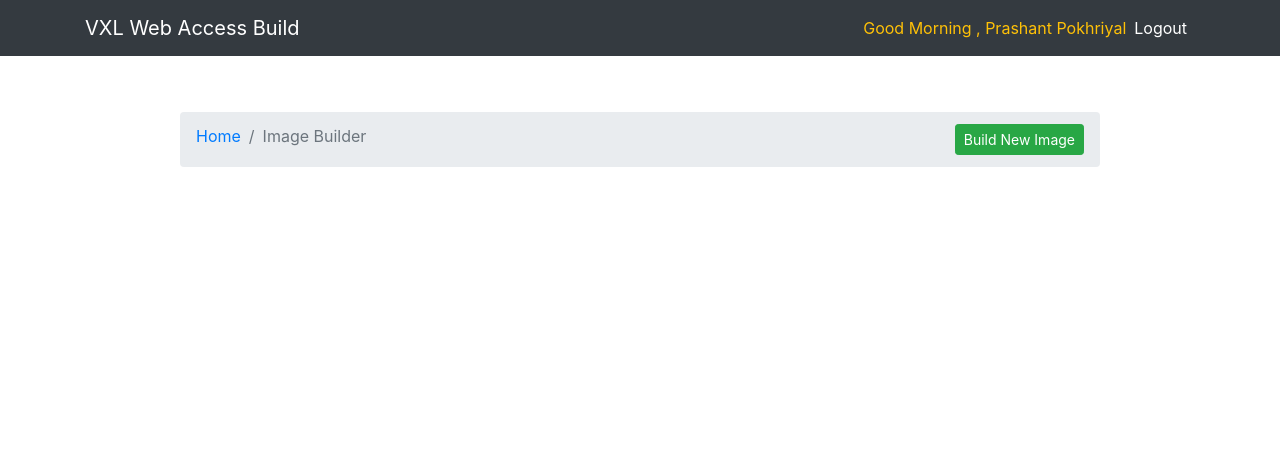
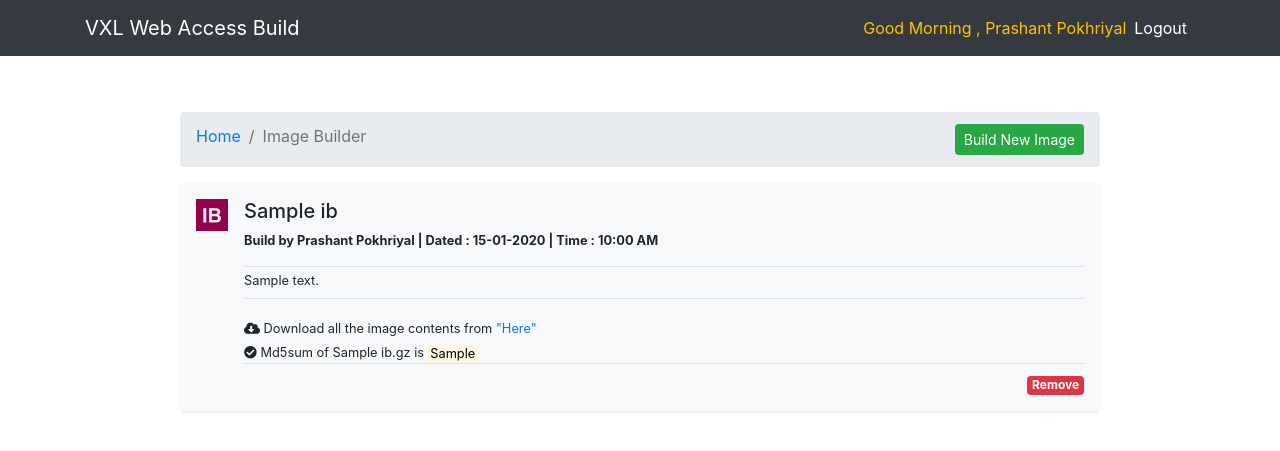
Before and after one commit to ppokhriyal/WebAccessBuild, a Flask app: page /ib_home in a window 1280 px wide. Shown: the top 451 px of the page. Run offline with Flask 2, Linux system fonts and the light colour scheme; a user stored in the database is signed in; tables that the repository leaves empty hold one stand-in row (values such as "Sample post"); some libraries are stand-ins or nearby versions.

Commit message:
WebAccessBuild

```diff
--- a/webaccessbuild/models.py
+++ b/webaccessbuild/models.py
@@ -79,7 +79,9 @@ class IB(db.Model):
 	date_posted = db.Column(db.DateTime(),nullable=False,default=datetime.now)
 	ib_description = db.Column(db.Text,nullable=False)
 	ib_gzurl = db.Column(db.String(100),nullable=False)
+	gz_md5sum = db.Column(db.String(40),nullable=False)
+
 	user_id = db.Column(db.Integer, db.ForeignKey('user.id'), nullable=False)
 
 	def __repr__(self):
-		return f"IB('{self.ib_buildid}','{self.ib_name}','{self.ib_description}','{self.ib_gzurl}')"
+		return f"IB('{self.ib_buildid}','{self.ib_name}','{self.ib_description}','{self.ib_gzurl}','{self.gz_md5sum}'"
--- a/webaccessbuild/routes.py
+++ b/webaccessbuild/routes.py
@@ -15,6 +15,9 @@ import tarfile
 import urllib3
 import wget
 import requests
+import asyncio
+import concurrent.futures
+import requests
 
 #Paramiko Global Connect
 global client
@@ -25,10 +28,12 @@ client.set_missing_host_key_policy(paramiko.client.AutoAddPolicy)
 #Main Home
 @app.route('/')
 def mainhome():
-
     pb_count = len(db.session.query(PB).all())
     fb_count = len(db.session.query(FB).all())
-    return render_template('mainhome.html',title='VXL WAB',pb_count=pb_count,fb_count=fb_count)
+    ib_count = len(db.session.query(IB).all())
+    rn_count = len(db.session.query(RegisteredNode).all())
+
+    return render_template('mainhome.html',title='VXL WAB',pb_count=pb_count,fb_count=fb_count,ib_count=ib_count,rn_count=rn_count)
 
 #PB Home
 @app.route('/pb_home')
@@ -41,9 +46,9 @@ def pb_home():
 
 
 #PB Add Remote Host Node
-@app.route('/pb_addremotenode',methods=['POST','GET'])
+@app.route('/addremotenode',methods=['POST','GET'])
 @login_required
-def pb_addhostnode():
+def addhostnode():
     form = PBAddHostForm()
 
     with open('/root/.ssh/id_rsa.pub',"r") as f:
@@ -68,14 +73,14 @@ def pb_addhostnode():
             flash(f"Connection Timeout",'danger')
 
         flash(f"Remote Host Machine added successfully",'success')
-        return redirect(url_for('pb_reghostnode'))
+        return redirect(url_for('reghostnode'))
 
-    return render_template('pb_addhost.html',title='Add Remote Node',form=form,publickey_content=publickey_content)
+    return render_template('addnode.html',title='Add Remote Node',form=form,publickey_content=publickey_content)
 
 #PB Remote Host Node
-@app.route('/pb_reghostnode')
+@app.route('/reghostnodes')
 @login_required
-def pb_reghostnode():
+def reghostnode():
     page = request.args.get('page',1,type=int)
     regs_host_count = db.session.query(RegisteredNode).count()
     regs_hosts = RegisteredNode.query.paginate(page=page,per_page=4)
@@ -92,7 +97,7 @@ def pb_reghostnode():
         except Exception as ee:
             print(ee)
 
-    return render_template('pb_reghostnode.html',title='Register Host Node',regs_host_count=regs_host_count,regs_hosts=regs_hosts,host_ip_status=host_ip_status)
+    return render_template('regnodes.html',title='Register Host Node',regs_host_count=regs_host_count,regs_hosts=regs_hosts,host_ip_status=host_ip_status)
 
 
 #PB New PB
@@ -882,18 +887,64 @@ def delete_fb(fb_id):
 #Image Builder
 @app.route('/ib_home')
 def ibhome():
+    page = request.args.get('page',1,type=int)
+    ib = IB.query.order_by(IB.date_posted.desc()).paginate(page=page,per_page=4)
+    ib_count = len(db.session.query(IB).all())
 
-    return render_template('ib_home.html',title='Image Builder')
+    return render_template('ib_home.html',title='Image Builder',ib=ib,ib_count=ib_count)
 
+
+#Download size
+async def get_size(url):
+    response = requests.head(url)
+    size = int(response.headers['Content-Length'])
+    return size
+
+#Download Range
+def download_range(url, start, end, output):
+    headers = {'Range': f'bytes={start}-{end}'}
+    response = requests.get(url, headers=headers)
+
+    with open(output, 'wb') as f:
+        for part in response.iter_content(1024):
+            f.write(part)
+
+async def download(executor, url, output, chunk_size=1000000):
+    loop = asyncio.get_event_loop()
+
+    file_size = await get_size(url)
+    chunks = range(0, file_size, chunk_size)
+
+    tasks = [
+        loop.run_in_executor(
+            executor,
+            download_range,
+            url,
+            start,
+            start + chunk_size - 1,
+            f'{output}.part{i}',
+        )
+        for i, start in enumerate(chunks)
+    ]
+
+    await asyncio.wait(tasks)
+
+    with open(output, 'wb') as o:
+        for i in range(len(chunks)):
+            chunk_path = f'{output}.part{i}'
+
+            with open(chunk_path, 'rb') as s:
+                o.write(s.read())
+
+            os.remove(chunk_path)
 #Build New Image
 @app.route('/buildimage',methods=['POST','GET'])
 def ib_buildimg():
+
     form = IBBuildForm()
-
     #IB WorkArea
     ib_buildid = random.randint(1111,9999)
     ib_buildpath = '/var/www/html/Images/'
-    global read_log
 
     #Remove Builds which are not finished
     if not len(os.listdir(ib_buildpath)) == 0:
@@ -904,6 +955,7 @@ def ib_buildimg():
                 proc = subprocess.Popen(cmd,shell=True,stdout=subprocess.PIPE,stderr=subprocess.PIPE)
                 o,e = proc.communicate()
 
+
     #Check for Form Validation
     if form.validate_on_submit():
 
@@ -913,39 +965,258 @@ def ib_buildimg():
         os.makedirs(ib_buildpath+str(form.ib_buildid.data)+'/alpine')
         os.makedirs(ib_buildpath+str(form.ib_buildid.data)+'/gz_mount')
 
-        #Start Logging
-        with open(ib_buildpath+str(form.ib_buildid.data)+'/log.txt',"w") as f:
-            f.write("Building Image")
-            f.write("\n")
-            f.write("==============")
-            f.write("\n")
-
-        with open(ib_buildpath+str(form.ib_buildid.data)+'/log.txt',"r") as f:
-            read_log = f.read()
 
         #Check if Remote TC is alive
         try:
-            with open(ib_buildpath+str(form.ib_buildid.data)+'/log.txt',"a") as f:
-                f.write("INFO:[ Checking ThinClient Connectivity - "+str(form.ib_rmtcip.data)+" ]")
-                f.write("\n")
+            client.connect(str(form.ib_rmtcip.data),timeout=3)
+        except Exception as ee:
+            flash(f"Connection Timeout",'danger')
 
-            with open(ib_buildpath+str(form.ib_buildid.data)+'/log.txt',"r") as f:
-                read_log = f.read()
+        #Check for valid url for gz image
+        try:
 
-            client.connect(str(form.ib_rmtcip.data),timeout=3)
+            check_url = requests.head(form.ib_gzurl.data)
 
+            if check_url.status_code == 200:
+
+                #Download the GZ file
+                DOWNLOAD_URL = form.ib_gzurl.data
+                GZ_PATH = ib_buildpath+str(form.ib_buildid.data)+'/gz/'+os.path.basename(form.ib_gzurl.data)
+
+                executor = concurrent.futures.ThreadPoolExecutor(max_workers=3)
+                loop = asyncio.new_event_loop()
+                asyncio.set_event_loop(loop)
+
+                try:
+                    loop.run_until_complete(download(executor, DOWNLOAD_URL, GZ_PATH))
+                finally:
+                    loop.close()
+
+                #Extract GZ file
+                gunzip_cmd = "gunzip "+GZ_PATH
+                proc = subprocess.Popen(gunzip_cmd,shell=True,stdout=subprocess.PIPE,stderr=subprocess.PIPE)
+                o = proc.communicate()
+
+                #Mounting GZ Image
+                gz_mount_cmd0 = "losetup -f"
+                proc = subprocess.Popen(gz_mount_cmd0,shell=True,stdout=subprocess.PIPE,stderr=subprocess.PIPE)
+                e,o = proc.communicate()
+                loopdevice = e.decode('utf-8').rstrip('\n')
+
+                gz_mount_cmd1 = "losetup "+loopdevice+' '+ib_buildpath+str(form.ib_buildid.data)+'/gz/'+os.path.basename(form.ib_gzurl.data)[:-3]
+                proc = subprocess.Popen(gz_mount_cmd1,shell=True,stdout=subprocess.PIPE,stderr=subprocess.PIPE)
+                o = proc.communicate()
+                if proc.returncode !=0:
+                    flash(f'Error: {gz_mount_cmd1}','danger')
+                else:
+                    gz_mount_cmd2 = "kpartx -av "+loopdevice
+                    proc = subprocess.Popen(gz_mount_cmd2,shell=True,stdout=subprocess.PIPE,stderr=subprocess.PIPE)
+                    o = proc.communicate()
+                    if proc.returncode !=0:
+                        flash(f'Error : {gz_mount_cmd2}','danger')
+                    else:
+                        gz_mount_cmd3 = "vgchange -ay lvm-vxl"
+                        proc = subprocess.Popen(gz_mount_cmd3,shell=True,stdout=subprocess.PIPE,stderr=subprocess.PIPE)
+                        e,o = proc.communicate()
+
+                        gz_mount_cmd4 = "vgscan --mknodes"
+                        proc = subprocess.Popen(gz_mount_cmd4,shell=True,stdout=subprocess.PIPE,stderr=subprocess.PIPE)
+                        e,o = proc.communicate()
+
+                        gz_mount_cmd5 = "mount /dev/lvm-vxl/sda2 "+ib_buildpath+str(form.ib_buildid.data)+'/gz_mount/'
+                        proc = subprocess.Popen(gz_mount_cmd5,shell=True,stdout=subprocess.PIPE,stderr=subprocess.PIPE)
+                        e,o = proc.communicate()
+                        if proc.returncode !=0:
+                            flash(f'Error : {gz_mount_cmd5}','danger')
+                        else:
+                            print(f'Success : {gz_mount_cmd5}')
+
+                            #Start Copying Files
+                            #Create SoftLinks
+
+                            #client.connect(str(form.ib_rmtcip.data),username='root',timeout=3)
+                            #stdin, stdout, stderr = client.exec_command("cd /root ; ln -s /sda1/boot boot; ln -s /sda1/data/core core; ln -s /sda1/data/basic basic; ln -s /sda1/data/apps apps")
+                            #stdin, stdout, stderr = client.exec_command("cd /root ; python -m SimpleHTTPServer")
+
+                            #Boot
+                            #Remove Boot contents from GZ
+                            #print("Info : Removeing Boot Contents")
+                            #rm_boot_cmd = "rm -rf "+ib_buildpath+str(form.ib_buildid.data)+'/gz_mount/boot'
+                            #proc = subprocess.Popen(rm_boot_cmd,shell=True,stdout=subprocess.PIPE,stderr=subprocess.PIPE)
+                            #o,e = proc.communicate()
+                            #print(e)
+                            #print(f'Success : Remove Boot Contents from GZ')
+                            #Wget Boot contents to GZ
+                            #print("Info : Downloading Boot Contents")
+                            #client.connect(str(form.ib_rmtcip.data),username='root',timeout=3)
+                            #wget_boot_cmd = "wget -P "+ib_buildpath+str(form.ib_buildid.data)+"/gz_mount/ -r –level=0 -E –ignore-length -x -k -p -erobots=off -np -nH --reject='index.html*' -N http://"+str(form.ib_rmtcip.data)+":8000/boot/"
+                            #proc = subprocess.Popen(wget_boot_cmd,shell=True,stdout=subprocess.PIPE,stderr=subprocess.PIPE)
+                            #o,e = proc.communicate()
+                            #print(e)
+                            #print(f'Success : Downloaded /sda1/boot contents')
+                            #stdin, stdout, stderr = client.exec_command("killall python")
+
+                            #Core
+                            #Remove Core contents from GZ
+                            #print("Info : Removeing Core contents")
+                            #rm_core_cmd = "rm -rf "+ib_buildpath+str(form.ib_buildid.data)+'/gz_mount/data/core'
+                            #proc = subprocess.Popen(rm_core_cmd,shell=True,stdout=subprocess.PIPE,stderr=subprocess.PIPE)
+                            #o,e = proc.communicate()
+                            #print(e)
+                            ##Wget Core contents to GZ
+                            #print("Info : Downloading Core Contents")
+                            #client.connect(str(form.ib_rmtcip.data),username='root',timeout=3)
+                            #wget_core_cmd = "wget -P "+ib_buildpath+str(form.ib_buildid.data)+"/gz_mount/data/ -r –level=0 -E –ignore-length -x -k -p -erobots=off -np -nH --reject='index.html*' -N http://"+str(form.ib_rmtcip.data)+":8000/core/"
+                            #proc = subprocess.Popen(wget_core_cmd,shell=True,stdout=subprocess.PIPE,stderr=subprocess.PIPE)
+                            #o,e = proc.communicate()
+                            #print(e)
+                            #print(f'Success : Downloaded /sda1/data/core contents')
+                            #stdin, stdout, stderr = client.exec_command("killall python")
+
+                            #Basic
+                            #Remove Basic contents from GZ
+                            #print("Info : Removeing Basic Contents")
+                            #rm_basic_cmd = "rm -rf "+ib_buildpath+str(form.ib_buildid.data)+'/gz_mount/data/basic'
+                            #proc = subprocess.Popen(rm_basic_cmd,shell=True,stdout=subprocess.PIPE,stderr=subprocess.PIPE)
+                            #o,e = proc.communicate()
+                            #print(e)
+                            #Wget Basic contents to GZ
+                            #print("Info : Downloading Basic Contents")
+                            #client.connect(str(form.ib_rmtcip.data),username='root',timeout=3)
+                            #stdin, stdout, stderr = client.exec_command("cd /sda1/data/basic/ ; python -m SimpleHTTPServer")
+                            #wget_basic_cmd = "wget -P "+ib_buildpath+str(form.ib_buildid.data)+"/gz_mount/data/ -r –level=0 -E –ignore-length -x -k -p -erobots=off -np -nH --reject='index.html*' -N http://"+str(form.ib_rmtcip.data)+":8000/basic/"
+                            #proc = subprocess.Popen(wget_basic_cmd,shell=True,stdout=subprocess.PIPE,stderr=subprocess.PIPE)
+                            #o,e = proc.communicate()
+                            #print(e)
+                            #print(f'Success : Downloaded /sda1/data/basic contents')
+                            #stdin, stdout, stderr = client.exec_command("killall python")
+
+                            #Apps
+                            #Remove Apps contents from GZ
+                            #print("Info : Removeing Apps Contents")
+                            #rm_apps_cmd = "rm -rf "+ib_buildpath+str(form.ib_buildid.data)+'/gz_mount/data/apps'
+                            #proc = subprocess.Popen(rm_apps_cmd,shell=True,stdout=subprocess.PIPE,stderr=subprocess.PIPE)
+                            #o,e = proc.communicate()
+                            #print(e)
+                            #Wget Apps contents to GZ
+                            #print("Info : Downloading Apps Contents")
+                            #client.connect(str(form.ib_rmtcip.data),username='root',timeout=3)
+                            #stdin, stdout, stderr = client.exec_command("cd /sda1/data/apps/ ; python -m SimpleHTTPServer")
+                            #wget_apps_cmd = "wget -P "+ib_buildpath+str(form.ib_buildid.data)+"/gz_mount/data/ -r –level=0 -E –ignore-length -x -k -p -erobots=off -np -nH --reject='index.html*' -N http://"+str(form.ib_rmtcip.data)+":8000/apps"
+                            #proc = subprocess.Popen(wget_apps_cmd,shell=True,stdout=subprocess.PIPE,stderr=subprocess.PIPE)
+                            #o,e = proc.communicate()
+                            #print(e)
+                            #print(f'Success : Downloaded /sda1/data/apps contents')
+                            #stdin, stdout, stderr = client.exec_command("killall python")
+
+                            #Chmod All the Folders in GZ
+                            perm_cmd1 = "chmod -R 755 "+ib_buildpath+str(form.ib_buildid.data)+"/gz_mount/boot"
+                            perm_cmd2 = "chmod -R 755 "+ib_buildpath+str(form.ib_buildid.data)+"/gz_mount/data/*"
+
+                            #Create GZ File again
+                            create_gz_cmd1 = "cd "+ib_buildpath+str(form.ib_buildid.data)
+                            create_gz_cmd2 = "umount "+ib_buildpath+str(form.ib_buildid.data)+"/gz_mount"
+
+                            #Create Alpine CDF
+                            create_cdf_cmd1 = "partclone.vfat -c -s /dev/mapper/"+loopdevice.lstrip('/dev/')+"p1"+" -o "+ib_buildpath+str(form.ib_buildid.data)+"/alpine/"+form.ib_name.data.replace(' ','_')+"_part1.CDF"+" "+"-L "+ib_buildpath+str(form.ib_buildid.data)+"/alpine/CDF1.log"
+                            create_cdf_cmd2 = "partclone.ext4 -c -s /dev/mapper/lvm-* -o "+ib_buildpath+str(form.ib_buildid.data)+"/alpine/"+form.ib_name.data.replace(' ','_')+"_part2.CDF "+" "+"-L "+ib_buildpath+str(form.ib_buildid.data)+"/alpine/CDF2.log"
+                            create_cdf_cmd3 = "partclone.ext3 -c -s /dev/mapper/"+loopdevice.lstrip('/dev/')+"p3 -o "+ib_buildpath+str(form.ib_buildid.data)+"/alpine/"+form.ib_name.data.replace(' ','_')+"_part3.CDF "+" "+"-L "+ib_buildpath+str(form.ib_buildid.data)+"/alpine/CDF3.log"
+
+                            #Create GZ File Continue
+                            create_gz_cmd3 = "vgchange -an lvm-vxl"
+                            create_gz_cmd4 = "losetup -d "+loopdevice
+                            create_gz_cmd5 = "kpartx -dv "+loopdevice
+                            create_gz_cmd6 = "gzip "+ib_buildpath+str(form.ib_buildid.data)+"/gz/"+os.path.basename(form.ib_gzurl.data)[:-3]
+                            create_gz_cmd7 = "mv "+ib_buildpath+str(form.ib_buildid.data)+"/gz/"+os.path.basename(form.ib_gzurl.data)+" "+ib_buildpath+str(form.ib_buildid.data)+"/gz/"+form.ib_name.data.replace(' ','_')+".gz"
+
+                            cmd_list = [perm_cmd1,perm_cmd2,create_gz_cmd1,
+                            create_gz_cmd2,create_cdf_cmd1,create_cdf_cmd2,
+                            create_cdf_cmd3,create_gz_cmd3,create_gz_cmd4,
+                            create_gz_cmd5,create_gz_cmd6,create_gz_cmd7]
+
+                            for cmdi in range(len(cmd_list)):
+                                proc = subprocess.Popen(cmd_list[cmdi],shell=True,stdout=subprocess.PIPE,stderr=subprocess.PIPE)
+                                o,e = proc.communicate()
+                                print (f"Command Executed => {cmd_list[cmdi]}")
+                                print(f"Exit Code => {proc.returncode}")
+
+                            #Writing MD5SUM
+                            md5sum_gz_cmd = "md5sum "+ib_buildpath+str(form.ib_buildid.data)+"/gz/*.gz"
+                            proc = subprocess.Popen(md5sum_gz_cmd,shell=True,stdout=subprocess.PIPE,stderr=subprocess.PIPE)
+                            o,e = proc.communicate()
+
+                            with open(ib_buildpath+str(form.ib_buildid.data)+"/gz/MD5SUM","w") as f:
+                                f.write(o.decode('utf-8').split(' ')[0])
+                                f.write("\n")
+
+                            gz_md5sum = o.decode('utf-8').split(' ')[0]
+
+                            md5sum_cdf_cmd = "md5sum "+ib_buildpath+str(form.ib_buildid.data)+"/alpine/*.CDF"
+                            proc = subprocess.Popen(md5sum_cdf_cmd,shell=True,stdout=subprocess.PIPE,stderr=subprocess.PIPE)
+                            o,e = proc.communicate()
+
+                            cdf_md5sum = []
+
+                            for i in range(len(o.decode('utf-8').split('\n'))):
+                                with open(ib_buildpath+str(form.ib_buildid.data)+"/alpine/MD5SUM","a") as f:
+                                    print(o.decode('utf-8').split('\n')[i])
+                                    f.write(o.decode('utf-8').split('\n')[i])
+                                    f.write("\n")
+                                    cdf_md5sum.append(o.decode('utf-8').split('\n')[i])
+
+                            #Update DataBase
+                            print('Info : Updating DataBase')
+                            update_database = IB(ib_buildid=form.ib_buildid.data,ib_name=form.ib_name.data.replace(' ','_'),ib_description=form.ib_description.data,ib_gzurl="http://"+ib_buildpath+str(form.ib_buildid.data),ib_author=current_user,gz_md5sum=gz_md5sum)
+                            db.session.add(update_database)
+                            db.session.commit()
+                            print('Success: DataBase Updated')
+
+                            #Finish
+                            Path(ib_buildpath+str(form.ib_buildid.data)+"/"+"finish.true").touch()
+
+                            #Return to Home
+                            flash(f'Image Build Successfull','success')
+                            return redirect(url_for('ibhome'))
+            else:
+                flash(f'Invalid URL : {form.ib_gzurl.data}','danger')
         except Exception as ee:
-            with open(ib_buildpath+str(form.ib_buildid.data)+'/log.txt',"a") as f:
-                f.write("ERROR:[ Connection Timeout - "+str(form.ib_rmtcip.data)+" ]")
-                f.write("\n")
-            with open(ib_buildpath+str(form.ib_buildid.data)+'/log.txt',"r") as f:
-                read_log = f.read()
-                flash(f"Connection Timeout",'danger')
+            flash(f'Invalid URL : {form.ib_gzurl.data}','danger')
 
+    return render_template('ib_buildimage.html',title='Build Image',form=form,ib_buildid=ib_buildid)
 
+#Remove Image
+@app.route('/ib_home/remove/<int:ib_id>')
+@login_required
+def delete_ib(ib_id):
 
+    ib_info = IB.query.get_or_404(ib_id)
 
-    return render_template('ib_buildimage.html',title='Build Image',form=form)
+    if ib_info.ib_author != current_user:
+        abort(403)
+
+    db.session.delete(ib_info)
+    db.session.commit()
+
+    cmd = "rm -Rf /var/www/html/Images/"+str(ib_info.ib_buildid)
+    proc = subprocess.Popen(cmd,shell=True,stdout=subprocess.PIPE,stderr=subprocess.PIPE)
+    o,e = proc.communicate()
+    flash('Image Build information deleted successfully','success')
+    return redirect(url_for('ibhome'))
+
+#Cancel Image Build
+@app.route('/ib_home/cancel_build')
+@login_required
+def cancel_build():
+    if not len(os.listdir('/var/www/html/Images/')) == 0:
+        for f in os.listdir('/var/www/html/Images/'):
+            file = pathlib.Path('/var/www/html/Images/'+f+'/finish.true')
+            if not file.exists():
+                cmd = "rm -Rf /var/www/html/Images/"+str(f)
+                proc = subprocess.Popen(cmd,shell=True,stdout=subprocess.PIPE,stderr=subprocess.PIPE)
+                o,e = proc.communicate()
+
+    flash(f'Your Image Build is canceled','info')
+    return redirect(url_for('ibhome'))
 
 #User Login Page
 @app.route('/login',methods=['GET','POST'])
--- a/webaccessbuild/templates/pb_addhost.html
+++ b/webaccessbuild/templates/addnode.html
@@ -3,9 +3,7 @@
 	<nav aria-label="breadcrumb">
   		<ol class="breadcrumb">
     		<li class="breadcrumb-item"><a href="{{url_for('mainhome')}}">Home</a></li>
-    		<li class="breadcrumb-item active"><a href="{{url_for('pb_home')}}">Package Builder</a></li>
-    		<li class="breadcrumb-item active"><a href="{{url_for('pb_newbuild')}}">Build New Package</a></li>
-    		<li class="breadcrumb-item active"><a href="{{url_for('pb_reghostnode')}}">Registered Host Nodes</a></li>
+    		<li class="breadcrumb-item active"><a href="{{url_for('reghostnode')}}">Registered Host Nodes</a></li>
     		<li class="breadcrumb-item active" aria-current="page">Add Host Node</li>
 
   		</ol>
@@ -34,7 +32,7 @@
 		</div>
 		<div class="form-group">
 			{{form.pb_submit(class="btn btn-sm btn-primary")}}
-			<a class="btn btn-warning btn-sm" href="{{url_for('pb_reghostnode')}}">Cancel</a>
+			<a class="btn btn-warning btn-sm" href="{{url_for('reghostnode')}}">Cancel</a>
 		</div>
 	</form>
 {% endblock content %}
--- a/webaccessbuild/templates/ib_home.html
+++ b/webaccessbuild/templates/ib_home.html
@@ -7,5 +7,28 @@
     		<a href="{{url_for('ib_buildimg')}}" class="btn btn-success btn-sm ml-auto">Build New Image</a>
   		</ol>
 	</nav>
-
+	{% if ib_count == 0 %}
+		<p>Empty Image Build History !!</p>
+	{% else %}
+		{% for i in ib.items %}
+			<div class="media my-3 p-3 bg-light rounded shadow-sm ">
+				<img src="{{url_for('static',filename='images/ib.png')}}" width="32" height="32" class="mr-3" alt="...">
+				<div class="media-body">
+					<h5 class="mt-0">{{i.ib_name}}</h5>
+					<p class="media-body pb-3 mb-0 small lh-125 border-bottom border-gray">
+						<strong class="" lass="d-block text-gray-dark">Build by {{i.ib_author.username}} | Dated : {{ i.date_posted.strftime('%d-%m-%Y')}} | Time : {{i.date_posted.strftime('%I:%M %p')}}</strong>
+					</p>
+					<p class="media-body pt-1 pb-2 small lh-125 border-bottom border-gray ">{{i.ib_description | safe}}</p>
+					<small>
+						<i class="fas fa-cloud-download-alt"></i> Download all the image contents from <a href="{{i.ib_gzurl}}">"Here"</a><br>
+						<i class="fas fa-check-circle"></i> Md5sum of {{i.ib_name}}.gz is <mark>{{i.gz_md5sum}}</mark><br>
+					</small>
+					<div class="border-top pt-1 mb-2"></div>
+					{% if i.ib_author == current_user %}
+						<a class="badge badge-danger float-right pb-1" href="{{url_for('delete_ib',ib_id=i.id)}}" role="button">Remove</a>
+					{% endif %}
+				</div>
+			</div>
+		{% endfor %}
+	{% endif %}
 {% endblock content %}
--- a/webaccessbuild/templates/pb_newbuild.html
+++ b/webaccessbuild/templates/pb_newbuild.html
@@ -5,7 +5,6 @@
     		<li class="breadcrumb-item"><a href="{{url_for('mainhome')}}">Home</a></li>
     		<li class="breadcrumb-item active"><a href="{{url_for('pb_home')}}">Package Builder</a></li>
     		<li class="breadcrumb-item active" aria-current="page">Build New Package</li>
-    		<a href="{{url_for('pb_reghostnode')}}" class="btn btn-success btn-sm ml-auto">Remote Host Node</a>
   		</ol>
 	</nav>
 	<form method="POST" action="" >
--- a/webaccessbuild/templates/pb_reghostnode.html
+++ b/webaccessbuild/templates/regnodes.html
@@ -3,11 +3,8 @@
 	<nav aria-label="breadcrumb">
   		<ol class="breadcrumb">
     		<li class="breadcrumb-item"><a href="{{url_for('mainhome')}}">Home</a></li>
-    		<li class="breadcrumb-item active"><a href="{{url_for('pb_home')}}">Package Builder</a></li>
-    		<li class="breadcrumb-item active"><a href="{{url_for('pb_newbuild')}}">Build New Package</a></li>
     		<li class="breadcrumb-item active" aria-current="page">Registered Host Nodes</li>
-    		<a href="{{url_for('pb_addhostnode')}}" class="btn btn-success btn-sm ml-auto">Add Host Node</a>
-
+    		<a href="{{url_for('addhostnode')}}" class="btn btn-success btn-sm ml-auto">Add Host Node</a>
   		</ol>
 	</nav>
 
```
Also changed, not shown: webaccessbuild/templates/ib_buildimage.html (+3 -9 lines), webaccessbuild/templates/mainhome.html (+21 -6 lines), webaccessbuild/fb.db, webaccessbuild/ib.db, webaccessbuild/pb.db, webaccessbuild/regnode.db, webaccessbuild/users.db.
